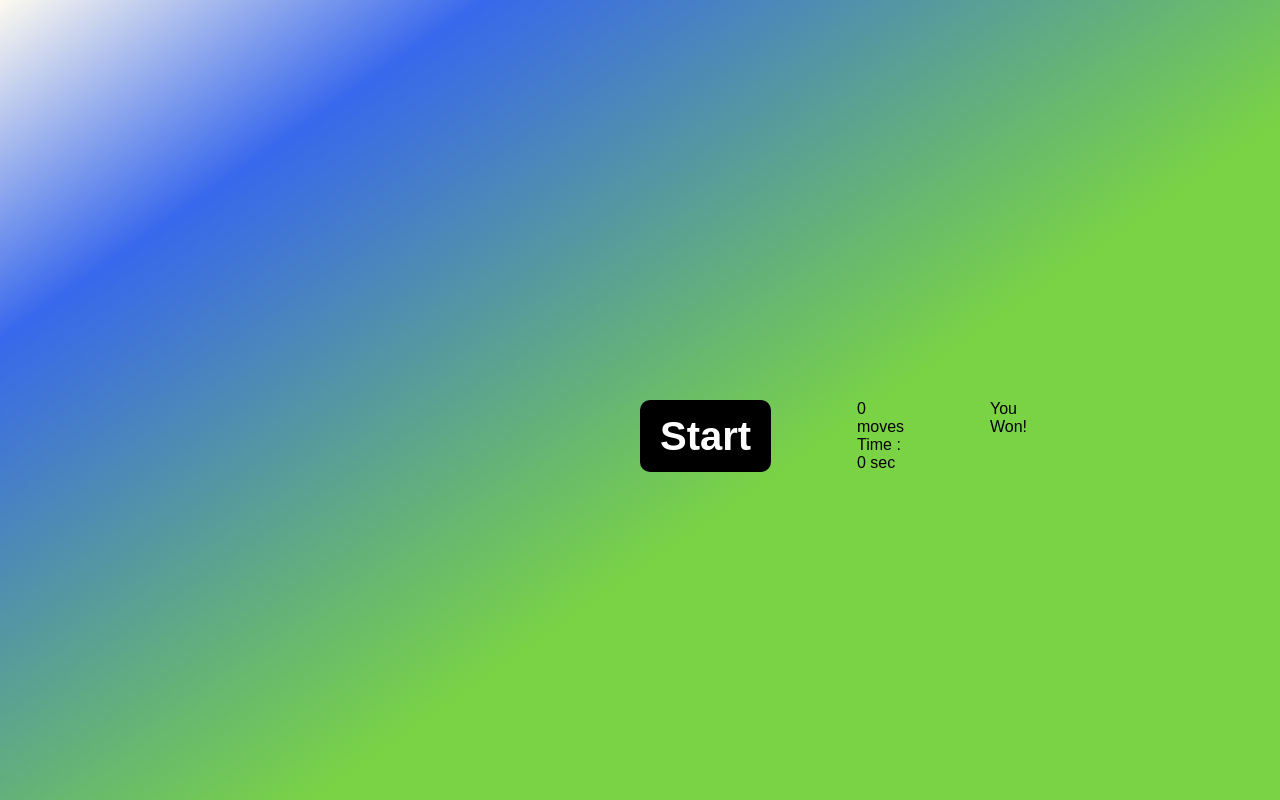
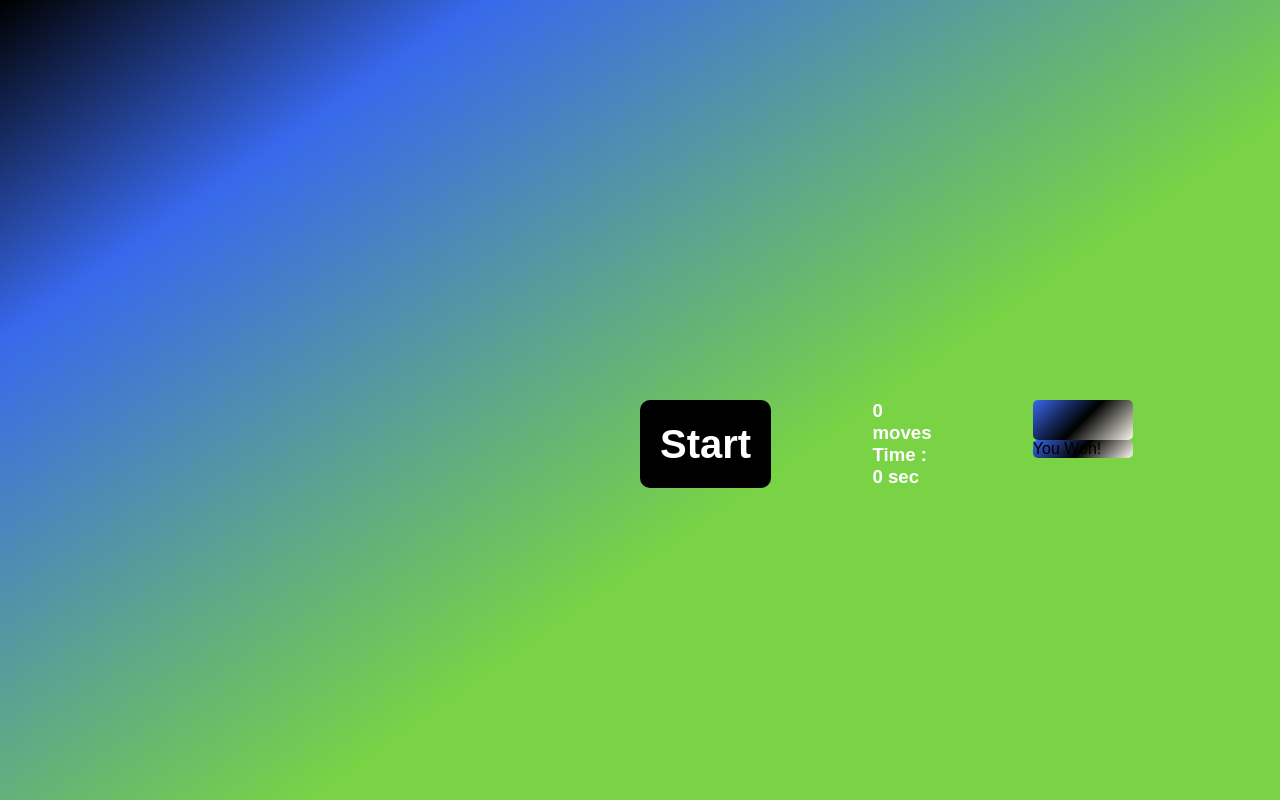
Before and after one commit to aluochvivian/Tile-Matching-Game-Board, a plain HTML site: page index.html in a window 1280 px wide. Drawn offline with Linux system fonts and the light colour scheme.

Commit message:
Added color to my game

```diff
--- a/style.css
+++ b/style.css
@@ -1,7 +1,7 @@
 html{
     width: 100%;
     height: 100%;
-    background: linear-gradient(325deg,#79d345 40%, #3868ec 80%, #fdfaef 100% );
+    background: linear-gradient(325deg,#79d345 40%, #3868ec 80%,black 100%, #fdfaef 100% );
     font-family: Arial, Helvetica, sans-serif;
 }
 .game{
@@ -25,3 +25,36 @@ button{
     font-size: 30pt;
     font-weight: bold;
 }
+.disable{
+    color: grey;
+}
+.stats{
+    color: white;
+    font-size: 14pt;
+    font-weight: bold;
+}
+.board-container{
+    position: relative;
+}
+.board, .win{
+    border-radius: 5px;
+    box-shadow: 0 25px 50px black / 25%;
+    background: linear-gradient(135deg, #79d345 0%, #3868ec 0%,black 50%, #fdfaef 100%);
+    transition: transform .6s cubic-bezier(0.4, 0.0, 0.2, 1);
+    backface-visibility: hidden;
+}
+.board{
+    padding: 20px;
+    display: grid;
+    grid-template-columns: repeat(4,auto);
+    grid-gap: 20px;
+}
+.board-container.flippedd .win{
+    transform: rotateY(0) rotateZ(0);
+}
+.card{
+    position: relative;
+    width: 100px;
+    height: 100px;
+    cursor: pointer;
+}
```
